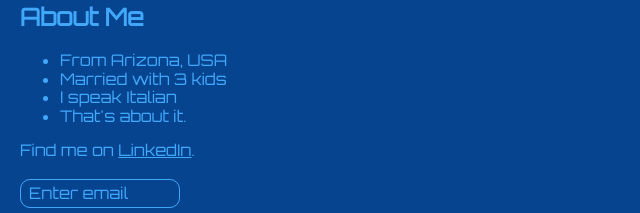
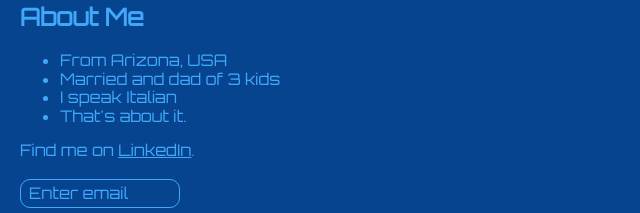
Before and after one commit to redirwin/personal-site, a plain HTML site: page index.html in a window 1280 px wide. Shown: the part 480-693 px from the top of the page, 0-640 px from the left. Drawn offline with nearby package versions, Linux system fonts and the light colour scheme; a web font is replaced by a local one.

Commit message:
corrected line item

```diff
--- a/index.html
+++ b/index.html
@@ -12,7 +12,7 @@
         <h2>About Me</h2>
         <ul>
             <li>From Arizona, USA</li>
-            <li>Married with 3 kids</li>
+            <li>Married and dad of 3 kids</li>
             <li>I speak Italian</li>
             <li>That's about it.</li>
         </ul>
```
